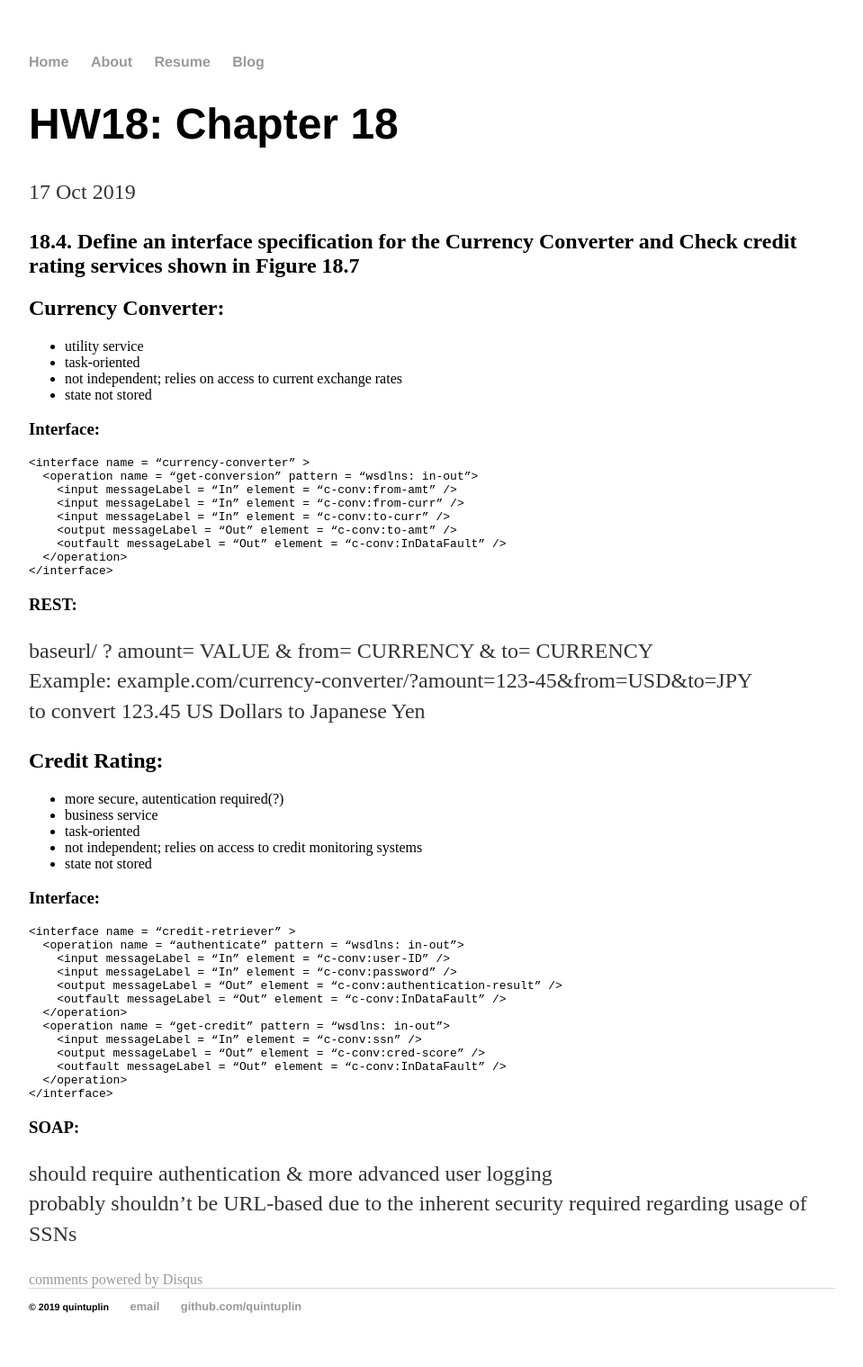
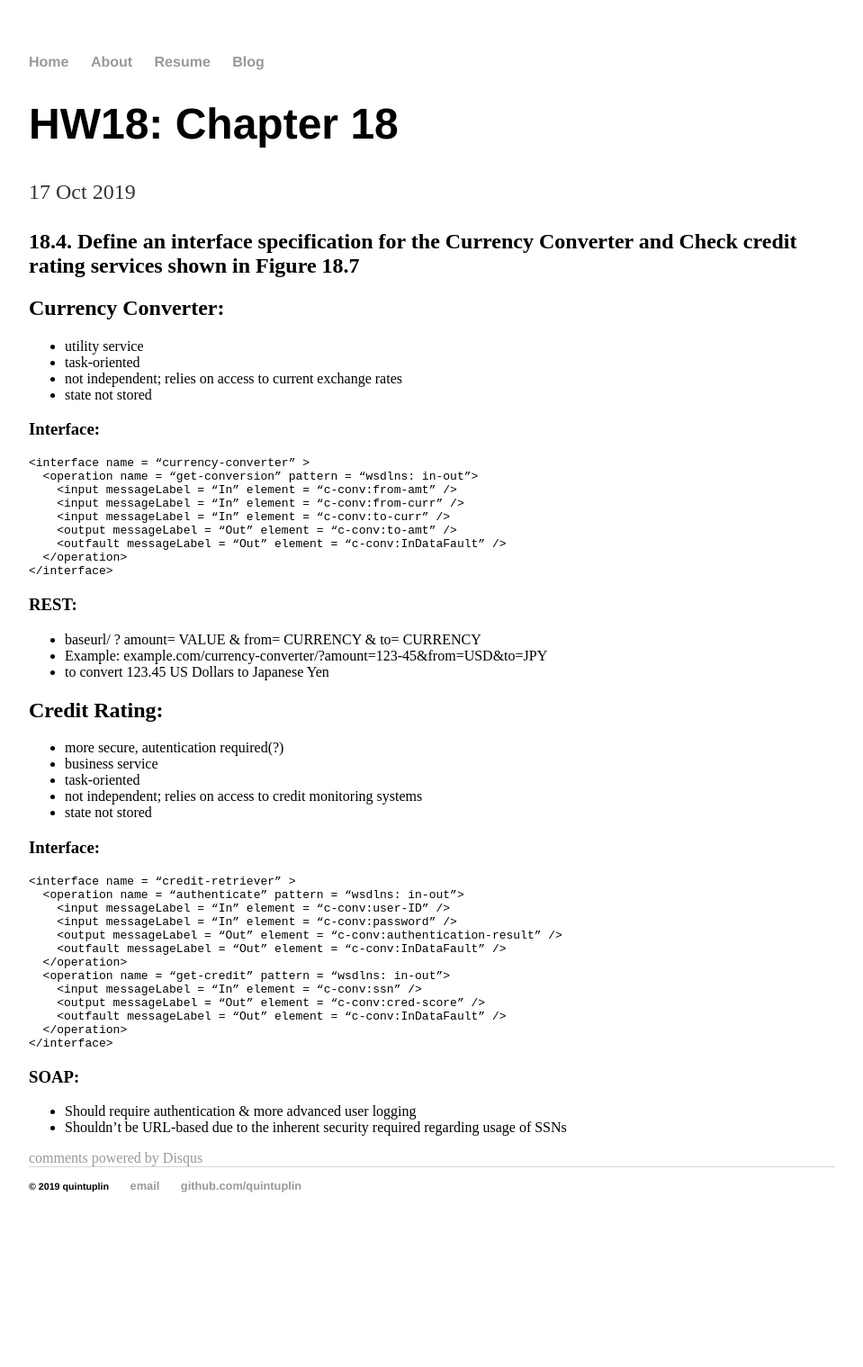
Before and after one commit to Quintuplin/quintuplin.github.io, a Jekyll site: the page built from _posts/2019-10-17-Chapter-18.md, in a window 1280 px wide. Shown: the whole page at 90% size, without its empty margins (160-1119 px from the left). Built offline with Jekyll 4.4.1, drawn with Linux system fonts in a browser that asks for light colours; comment, search, counter and statistics services are not loaded; after the commit the page ends 1385 px from its top, so only the background shows below that.

Commit message:
Update 2019-10-17-Chapter-18.md

````diff
--- a/_posts/2019-10-17-Chapter-18.md
+++ b/_posts/2019-10-17-Chapter-18.md
@@ -56,6 +55,5 @@
 ```
 
 ### SOAP:
-
-should require authentication & more advanced user logging
-probably shouldn't be URL-based due to the inherent security required regarding usage of SSNs
+* Should require authentication & more advanced user logging
+* Shouldn't be URL-based due to the inherent security required regarding usage of SSNs
````
Also changed, not shown: other parts of _posts/2019-10-17-Chapter-18.md (+3 -4 lines).
